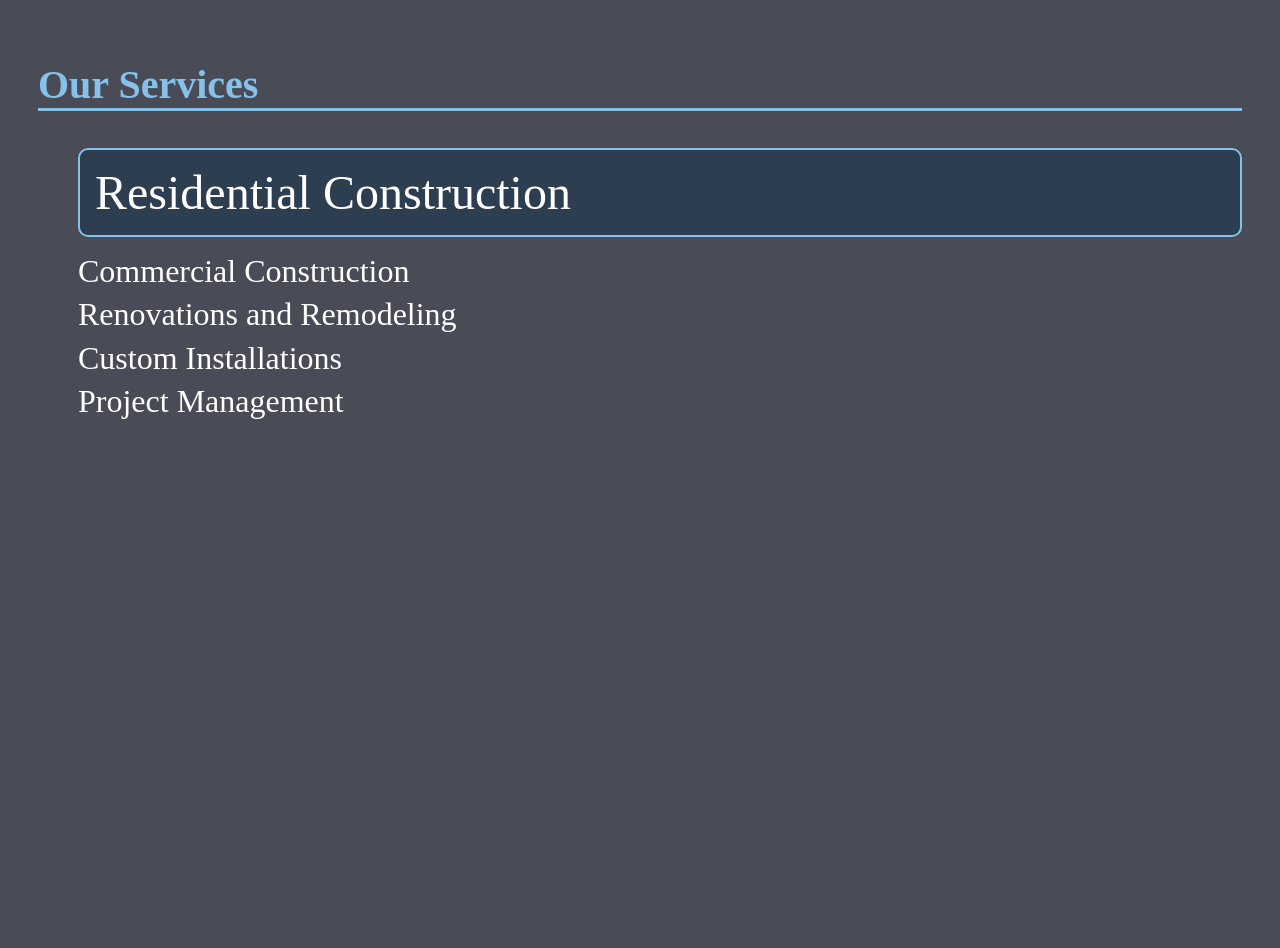
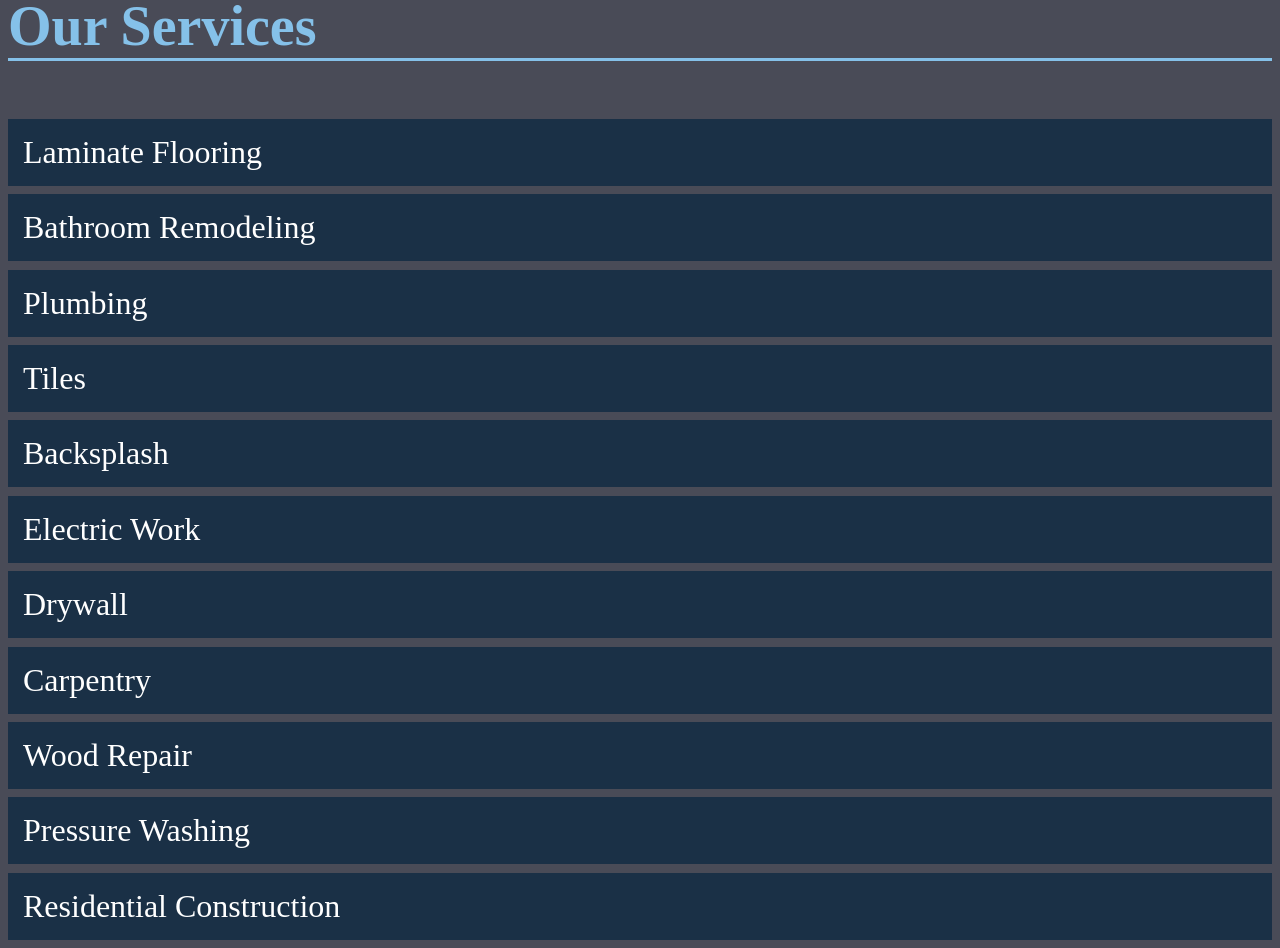
Before and after one commit to lamngo13/bruhh, an Angular app in the folder angapp/: page / in a window 1280 px wide. Shown: the part 700-1648 px from the top of the page. Before the commit the page ends 1204 px from the top, so only its background shows below. Built offline with nearby package versions, Linux system fonts and the light colour scheme.

Commit message:
better looks!

```diff
--- a/angapp/src/app/home/home.component.css
+++ b/angapp/src/app/home/home.component.css
@@ -21,14 +21,14 @@
     transform: translate(-50%, -50%);
     text-align: center;
     color: white;
-    background-color: rgba(0, 0, 0, 0.8); /* Semi-transparent background */
+    background-color: rgba(0, 0, 0, 0.9); /* Semi-transparent background */
     padding: 20px;
     border-radius: 10px;
     padding-bottom: 3em;
 }
 
 h1 {
-    font-size: 3em;
+    font-size: 6em;
     margin: 0;
 }
 
@@ -54,13 +54,11 @@ p {
 }
 
 .services {
-  margin-top: 20px;
-  padding: 60px 30px; /* Increased padding for more spacing */
 }
 
 .services h2 {
-  font-size: 2.5em;
-  margin-bottom: 20px;
+  font-size: 3.5em;
+  margin-bottom: 50px;
   color: #85C1E9; /* A different color for the heading */
   border-bottom: 3px solid #85C1E9; /* Add a top border for a formal touch */
 }
@@ -73,10 +71,8 @@ p {
 }
 
 .service-item {
-  background-color: #2C3E50; /* Background color for the block */
-  border: 2px solid #85C1E9; /* Border around the block */
+  background-color: #1a3046; /* Background color for the block 2C3E50 */
   padding: 15px; /* Space inside the block */
-  margin: 10px 0; /* Space between each block */
-  border-radius: 10px; /* Rounded corners for a softer look */
-  font-size: 1.5em; /* Adjusted font size */
+  margin: 1px 0; /* Space between each block */
+  font-size: 1em; /* Adjusted font size */
 }
--- a/angapp/src/app/home/home.component.html
+++ b/angapp/src/app/home/home.component.html
@@ -10,11 +10,15 @@
 
 <section class="services">
   <h2>Our Services</h2>
-  <ul>
+    <li><div class="service-item">Laminate Flooring</div></li>
+    <li><div class="service-item">Bathroom Remodeling</div></li>
+    <li><div class="service-item">Plumbing</div></li>
+    <li><div class="service-item">Tiles</div></li>
+    <li><div class="service-item">Backsplash</div></li>
+    <li><div class="service-item">Electric Work</div></li>
+    <li><div class="service-item">Drywall</div></li>
+    <li><div class="service-item">Carpentry</div></li>
+    <li><div class="service-item">Wood Repair</div></li>
+    <li><div class="service-item">Pressure Washing</div></li>
     <li><div class="service-item">Residential Construction</div></li>
-    <li>Commercial Construction</li>
-    <li>Renovations and Remodeling</li>
-    <li>Custom Installations</li>
-    <li>Project Management</li>
-  </ul>
 </section>
```
